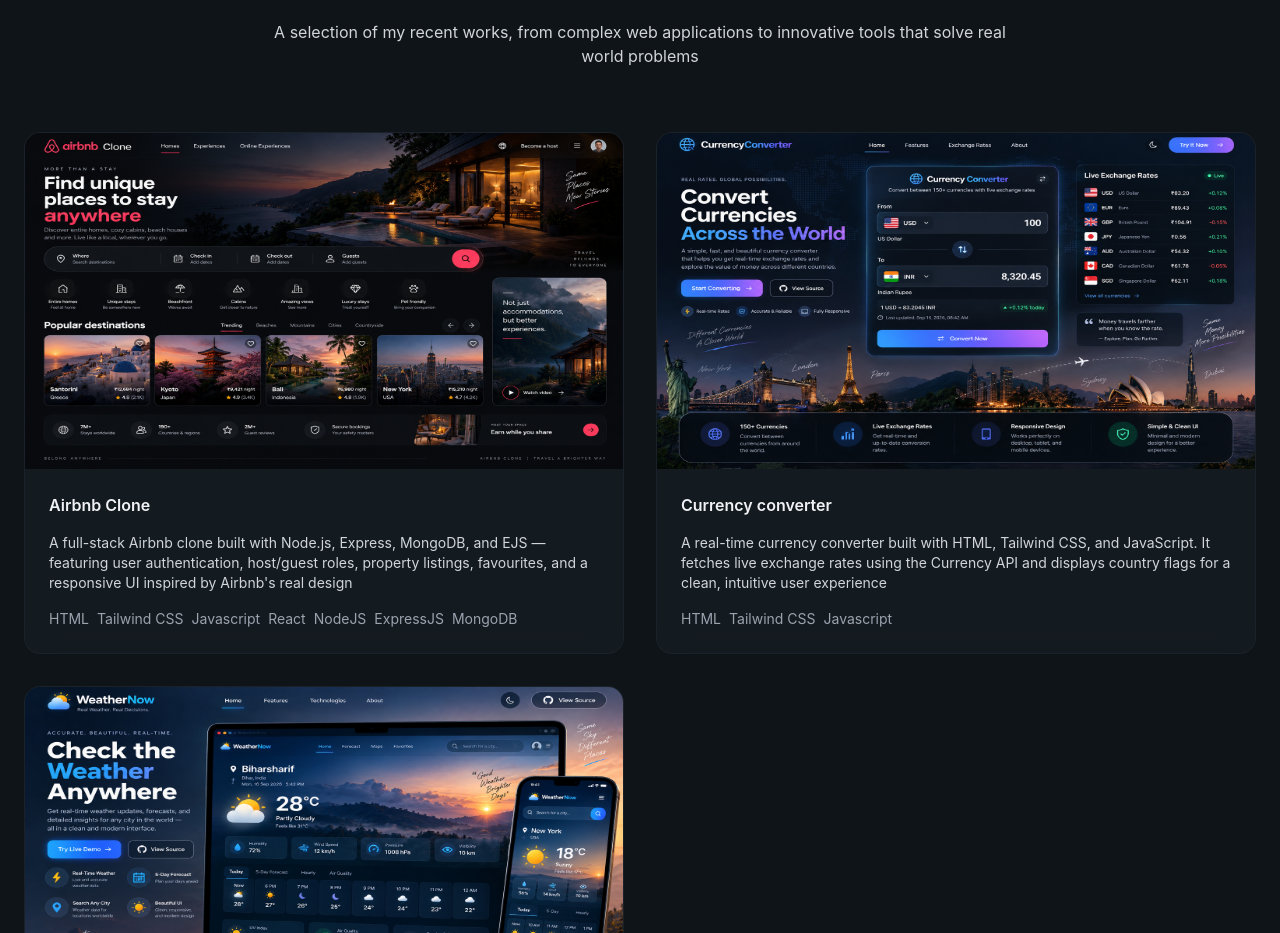
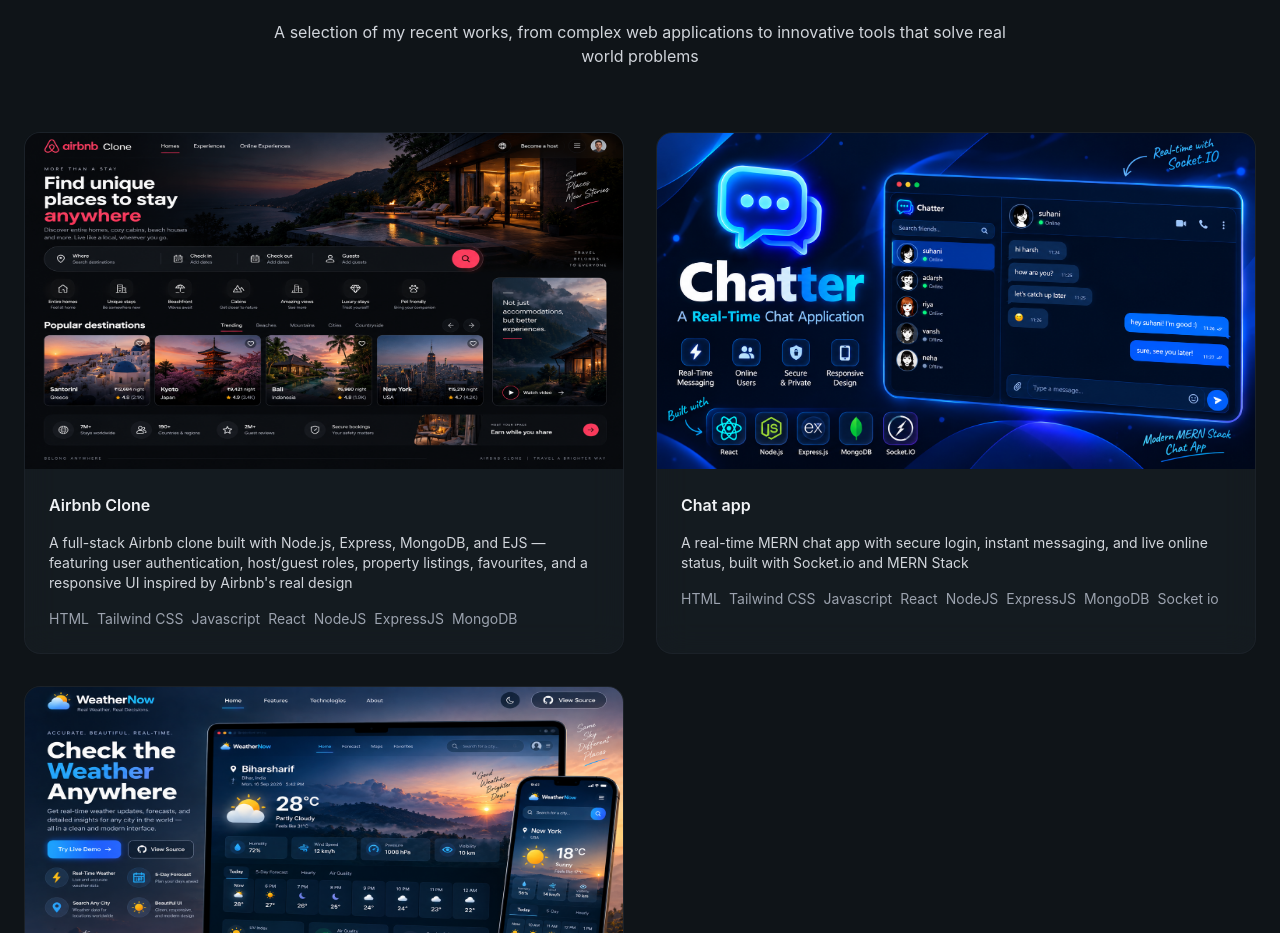
Before and after one commit to Harsh16-byte/Portfolio-Website, a React (Vite) app: page / in a window 1280 px wide. Shown: the part 1806-2739 px from the top of the page. Built offline with nearby package versions, Linux system fonts and the light colour scheme.

Commit message:
project updated

```diff
--- a/src/sections/Projects.jsx
+++ b/src/sections/Projects.jsx
@@ -13,13 +13,12 @@
     github:"https://github.com/Harsh16-byte/Airbnb-Clone",
   },
   {
-    title:"Currency converter",
-    description:`A real-time currency converter built with HTML, Tailwind CSS, and JavaScript. It fetches live exchange rates using the Currency API
-    and displays country flags for a clean, intuitive user experience`,
-    image:"/images/currencyConverter.png",
-    tags:['HTML',"Tailwind CSS","Javascript"],
-    link:"https://storied-basbousa-08a338.netlify.app",
-    github:"https://github.com/Harsh16-byte/Currency-converter",
+    title:"Chat app",
+    description:`A real-time MERN chat app with secure login, instant messaging, and live online status, built with Socket.io and MERN Stack`,
+    image:"/images/chat.png",
+    tags:['HTML',"Tailwind CSS","Javascript","React","NodeJS","ExpressJS","MongoDB","Socket io"],
+    link:"https://sandesh-sz6g.onrender.com",
+    github:"https://github.com/Harsh16-byte/Sandesh-chat-app-",
   },
   {
     title:"Weather App",
```
Also changed, not shown: public/images/chat.png (added).
